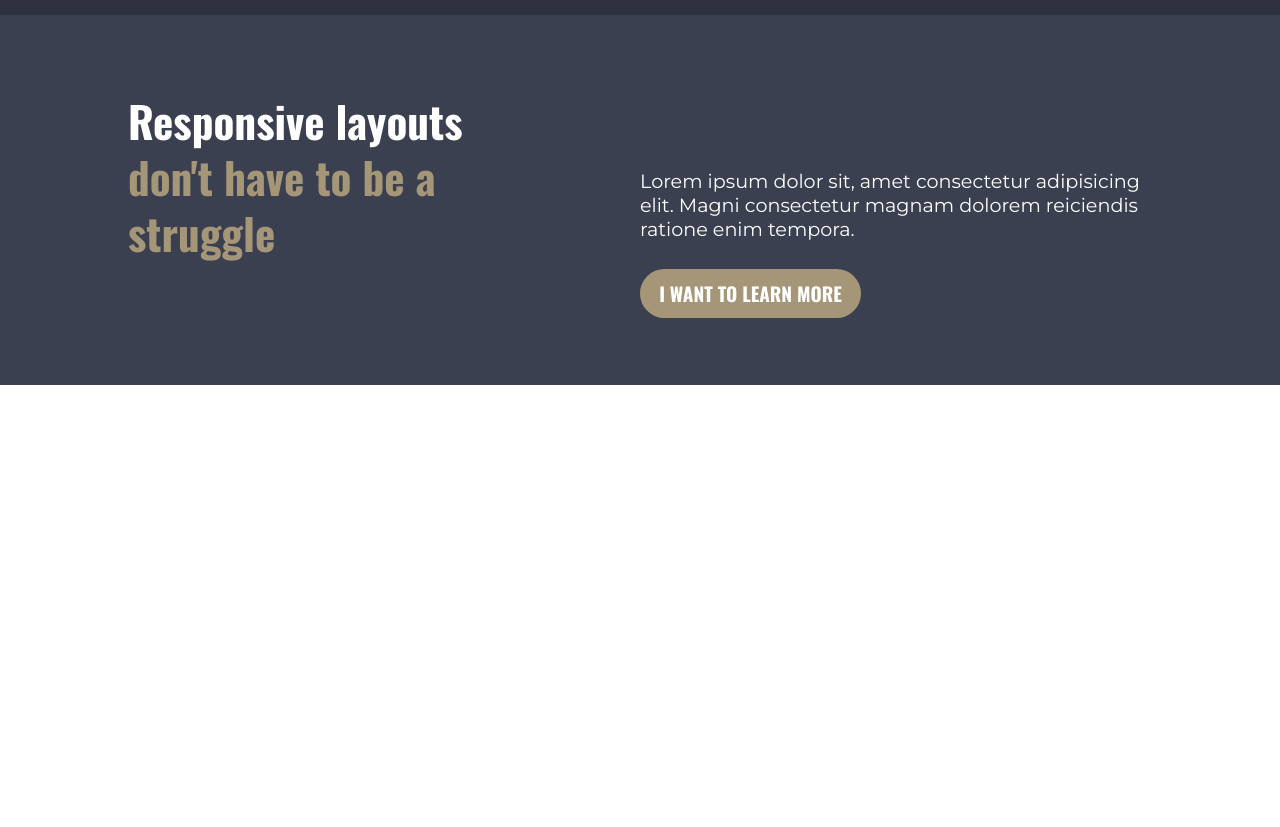
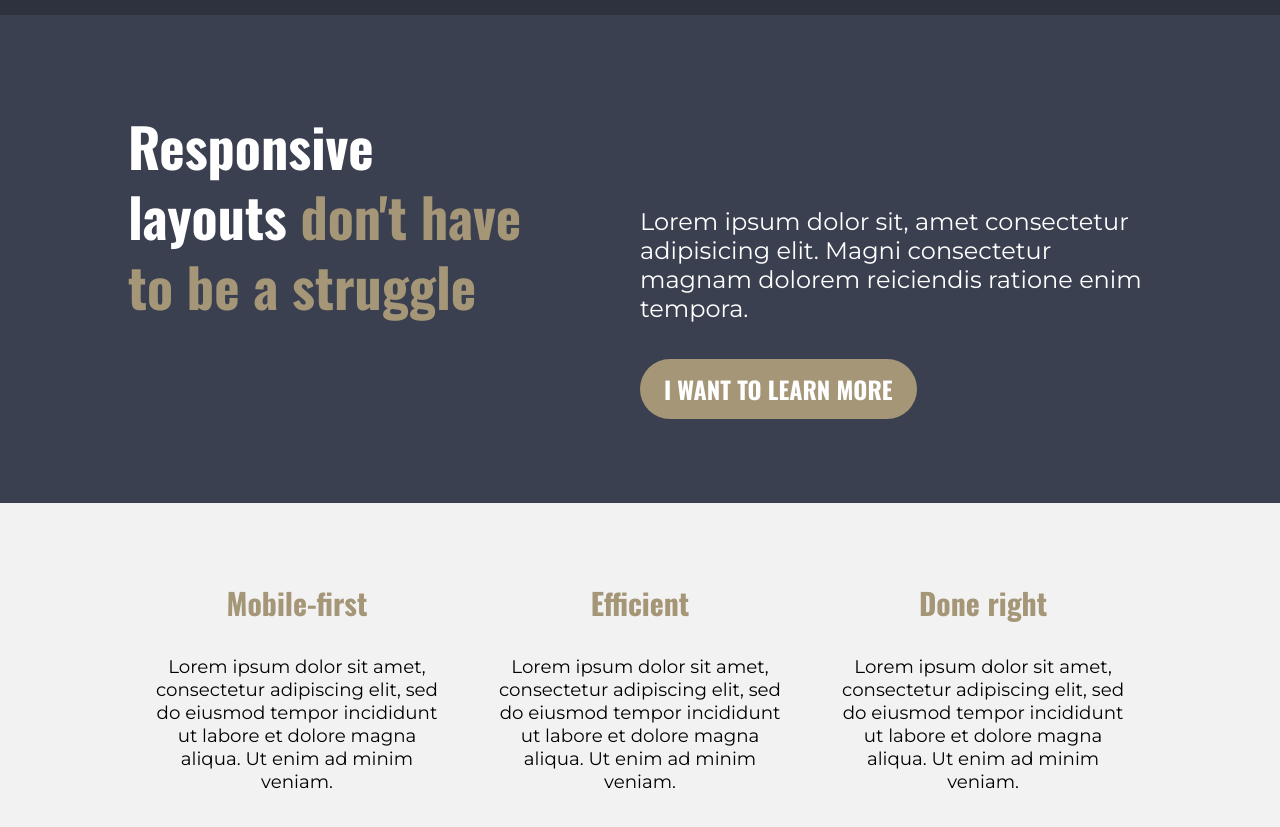
Before and after one commit to EzequielCaste/responsive-layouts-final-challenge, a plain HTML site: page index.html in a window 1280 px wide. Shown: the part 63-890 px from the top of the page. Before the commit the page ends 800 px from the top, so only its background shows below. Drawn offline with nearby package versions, Linux system fonts and the light colour scheme.

Commit message:
section one responsive ready

```diff
--- a/index.html
+++ b/index.html
@@ -35,7 +35,7 @@
           <h1>
             Responsive layouts
             <span>don't have to be a struggle</span>
-          </p>
+          </h1>
         </div>
         <div class="hero__text--container">
           <p class="hero__text">
@@ -46,7 +46,35 @@
         </div>
       </div>
     </section>
-    <section></section>
+    <section class="section-one">
+      <div class="container row">
+        <div class="section-one__item">
+          <h3 class="section-one__title">Mobile-first</h3>
+          <p class="section-one__text">
+            Lorem ipsum dolor sit amet, consectetur adipiscing elit, sed do
+            eiusmod tempor incididunt ut labore et dolore magna aliqua. Ut enim ad
+            minim veniam.
+          </p>
+        </div>
+        <div class="section-one__item">
+          <h3 class="section-one__title">Efficient</h3>
+          <p class="section-one__text">
+            Lorem ipsum dolor sit amet, consectetur adipiscing elit, sed do
+            eiusmod tempor incididunt ut labore et dolore magna aliqua. Ut enim ad
+            minim veniam.
+          </p>
+        </div>
+        <div class="section-one__item">
+          <h3 class="section-one__title">Done right</h3>
+          <p class="section-one__text">
+            Lorem ipsum dolor sit amet, consectetur adipiscing elit, sed do eiusmod
+            tempor incididunt ut labore et dolore magna aliqua. Ut enim ad minim
+            veniam.
+          </p>
+        </div>
+      </div>
+    </section>
+
     <section></section>
     <section></section>
   </body>
--- a/styles.css
+++ b/styles.css
@@ -141,6 +141,7 @@ header {
   color: #fff;
   background-color: #3b4050;
   padding: 1em 0 2em 0;
+  font-size: 1.25em;
 }
 
 .hero__title {
@@ -151,7 +152,7 @@ header {
 }
 
 .hero__title span {
-  color: #A59678;
+  color: #a59678;
 }
 
 .hero__text {
@@ -161,6 +162,31 @@ header {
 .hero__text--button {
   font-family: 'Oswald';
   text-transform: uppercase;
+}
+
+.section-one {
+  padding: 4em 0 1em 0;
+  background-color: #f2f2f2;
+}
+
+.section-one__item {
+  margin-bottom: 3em;
+}
+.section-one__title {
+  font-family: 'Oswald';
+  font-size: 1.55em;
+  color: #a59678;
+}
+
+.section-one__text,
+.section-one__title {
+  text-align: center;
+}
+
+.section-one__text {
+  font-size: 0.95em;
+  max-width: 500px;
+  margin: 0 auto;
 }
 
 @media (min-width: 700px) {
@@ -186,27 +212,34 @@ header {
     margin: 0 0 0 1em;
   }
 
-  .hero {
+  .hero,
+  .section-one {
     padding: 3em 0;
   }
 
   .hero__title {
     width: 40%;
   }
-  .hero__text--container  {
-   width: 40%;
-   padding-top: 1.8em;
+  .hero__text--container {
+    width: 50%;
+    padding-top: 3.8em;
+  }
+  .section-one__item {
+    width: 33%;
+    margin-bottom: 0;
+  }
+  .section-one__text {
+    padding: 0 1em;
   }
 }
 
 @media (min-width: 1000px) {
-  .hero {
+  .hero,
+  .section-one {
     padding: 4em 0;
   }
-  /* .hero__title {
-    width: 39%;
-  } */
-  .hero__text--container  {
+
+  .hero__text--container {
     width: 50%;
     padding-top: 4em;
   }
```
Also changed, not shown: 1 other file.
